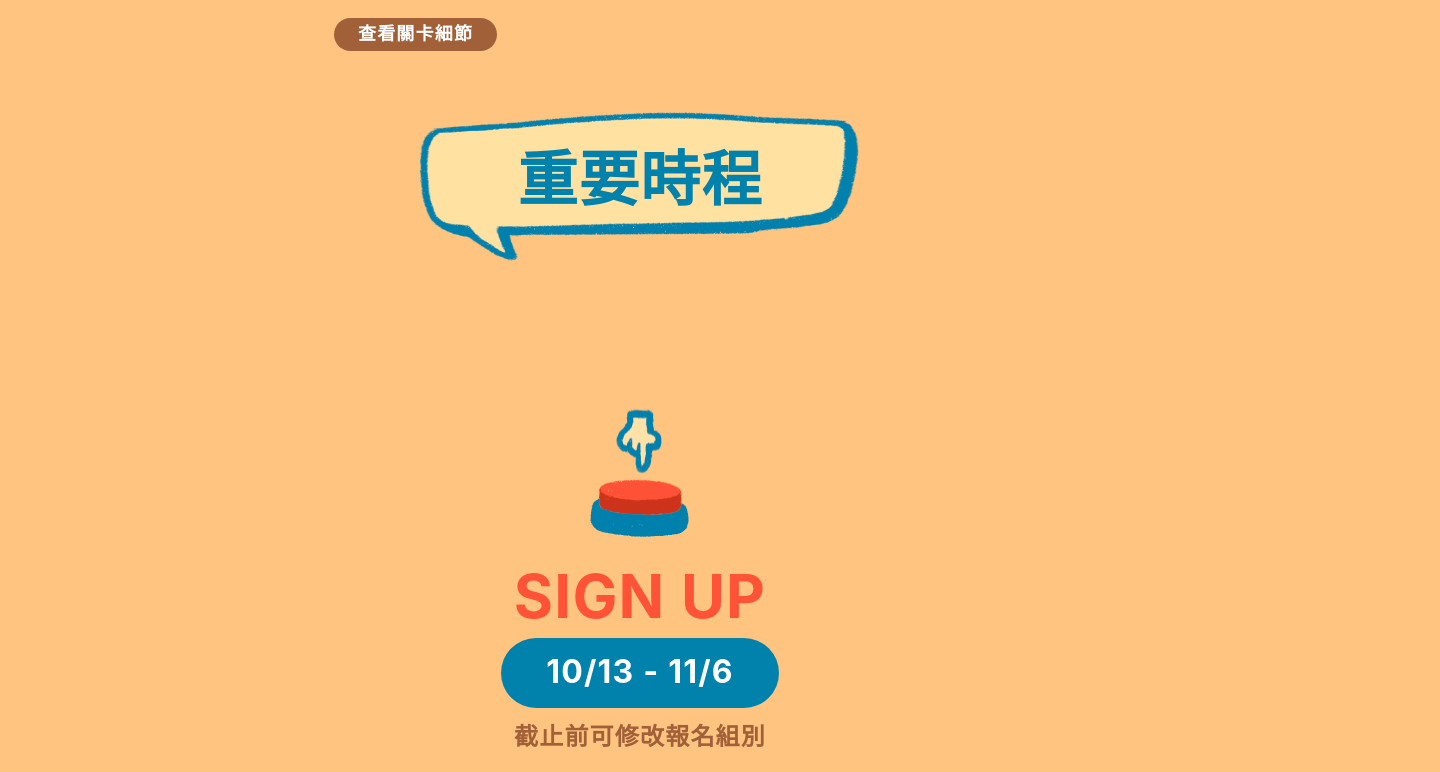
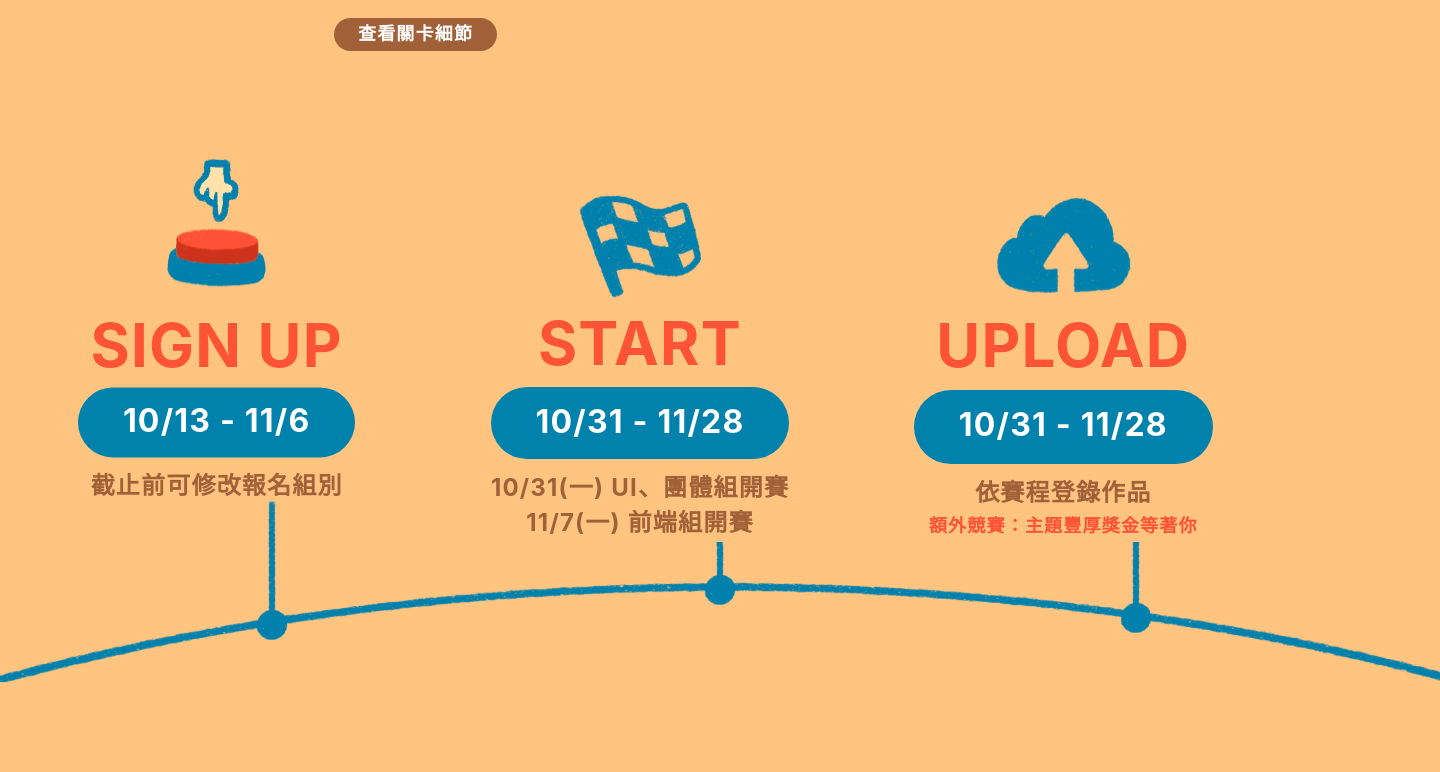
Before and after one commit to Beginneraboutlife116/the-f2e-2022-week1, a React (Create React App) app: page / in a window 1280 px wide. Shown: the part 3608-4380 px from the top of the page, 1440 px wide, since content can reach past the window. Built offline with nearby package versions, Linux system fonts and the light colour scheme; a web font is replaced by a local one.

Commit message:
finish section five

```diff
--- a/src/pages/section-five/index.js
+++ b/src/pages/section-five/index.js
@@ -2,12 +2,13 @@ import { BannerHeader } from "../../components/header"
 import { JoinHand, SignUpButton } from "../../components/button"
 import dateStart from "../../assets/main/date_start.svg"
 import dateUpload from "../../assets/main/date_upload.svg"
+import dateWeekLine from "../../assets/main/date_weekLine 1.svg"
 import style from "./style.module.scss"
 
 export default function SectionFive() {
   return (
-    <section>
-      <BannerHeader title="重要時程" className={style.margin} />
+    <section className={style.section}>
+      <BannerHeader title="重要時程" className={style["banner-header"]} />
       <ul className={style.list}>
         <li className={style.list__item}>
           <JoinHand />
@@ -31,6 +32,23 @@ export default function SectionFive() {
           <span>額外競賽：主題豐厚獎金等著你</span>
         </li>
       </ul>
+      <div className={style["date-decoration"]}>
+        <img
+          src={dateWeekLine}
+          alt="時間軸線"
+          className={style["first-week"]}
+        />
+        <img
+          src={dateWeekLine}
+          alt="時間軸線"
+          className={style["second-week"]}
+        />
+        <img
+          src={dateWeekLine}
+          alt="時間軸線"
+          className={style["third-week"]}
+        />
+      </div>
     </section>
   )
 }
--- a/src/pages/section-five/style.module.scss
+++ b/src/pages/section-five/style.module.scss
@@ -1,14 +1,18 @@
 @use "../../sass/typography" as typo;
 @use "../../sass/utility" as util;
 
-.margin {
+.banner-header {
   margin-block-end: clamp(4.25rem, calc(-4.87rem + 18.25vw), 8.8125rem);
+  @media (min-width: 75em) {
+    display: none;
+  }
 }
 
 .list {
   display: grid;
   justify-content: center;
   gap: 5.625rem;
+  background-color: var(--clr-secondary-400);
   &__item {
     display: grid;
     justify-items: center;
@@ -16,6 +20,14 @@
   &__title {
     color: var(--clr-highlight-400);
     @include typo.fz-24-60-750;
+  }
+  @media (min-width: 75em) {
+    padding-block-start: 5rem;
+    grid-template-columns: repeat(3, 1fr);
+    @include util.section-center-above-1200;
+    &__item:first-child {
+      translate: 0% -11%;
+    }
   }
 }
 
@@ -39,3 +51,32 @@
     font-size: 1.125rem;
   }
 }
+
+.date-decoration {
+  display: none;
+  @media (min-width: 75em) {
+    width: 90rem;
+    min-height: clamp(8.125rem, calc(5.88rem + 3vw), 8.875rem);
+    margin-inline: auto;
+    background-image: url("../../assets/main/date_line.svg");
+    background-repeat: no-repeat;
+    background-size: contain;
+    background-position: 0 100%;
+    display: flex;
+    justify-content: space-around;
+  }
+}
+
+.first-week {
+  translate: 100% -30%;
+}
+
+.second-week {
+  translate: 0% -55%;
+  z-index: -1;
+}
+
+.third-week {
+  translate: -200% -35%;
+  z-index: -1;
+}
```
